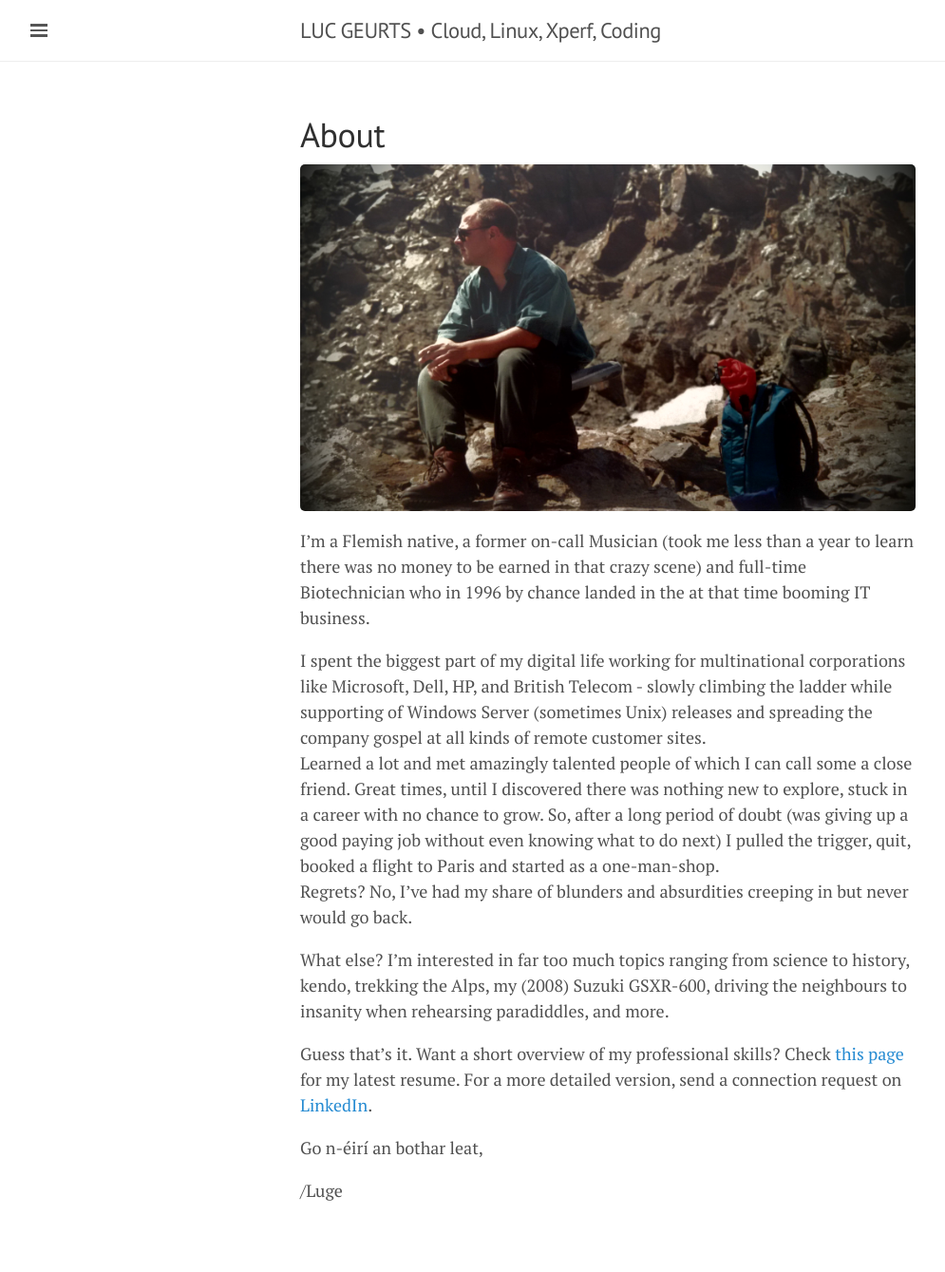
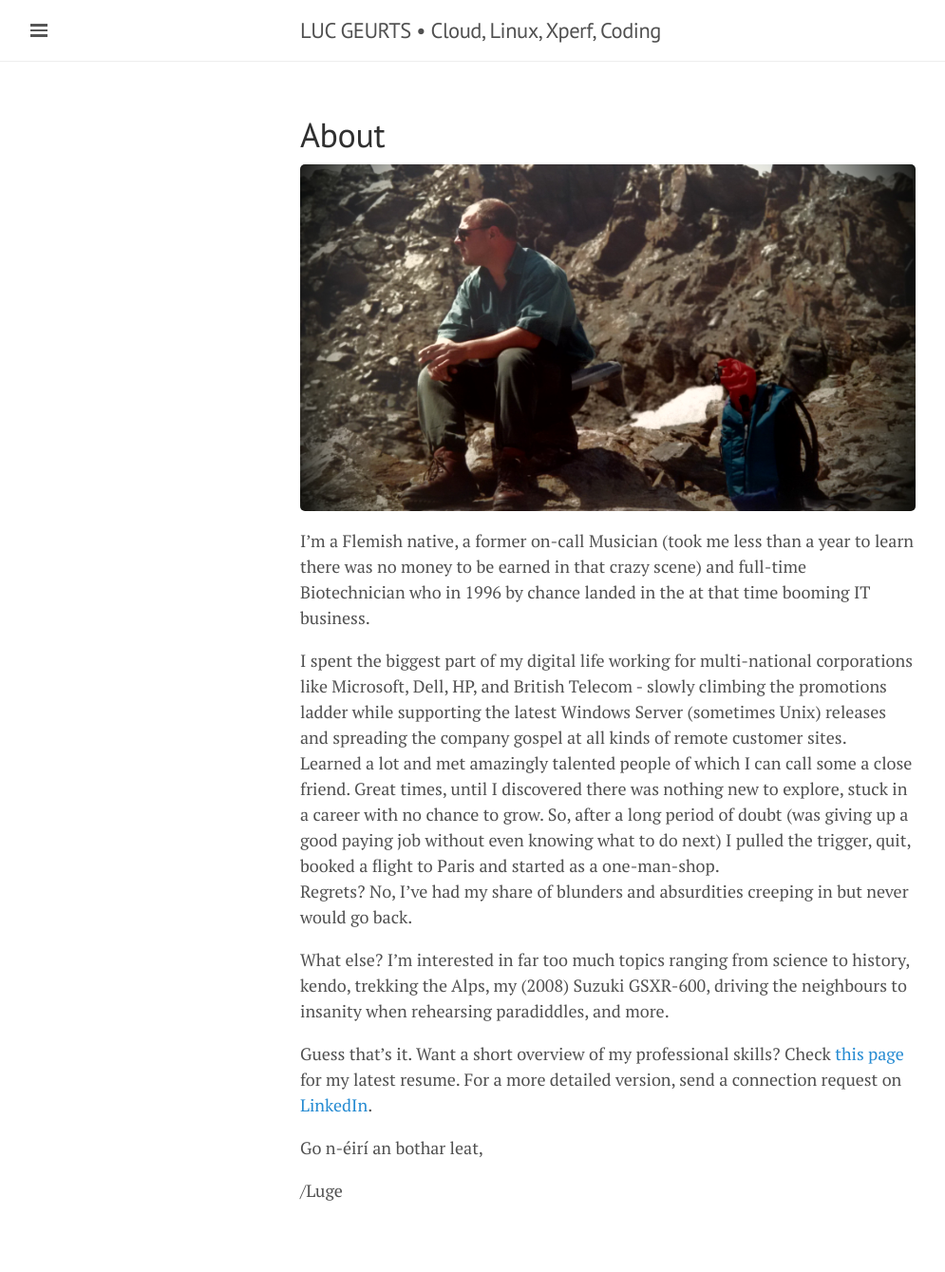
Before and after one commit to lgeurts/lgeurts.github.io, a Jekyll site: the page built from about.md, in a window 1280 px wide. Shown: the whole page at 95% size, without its empty margins (0-995 px from the left). Built offline with Jekyll 4.4.1, drawn with Linux system fonts in a browser that asks for light colours; nearby versions of some CDN libraries.

Commit message:
Update about.md

```diff
--- a/about.md
+++ b/about.md
@@ -7,7 +7,7 @@
 
 I’m a Flemish native, a former on-call Musician (took me less than a year to learn there was no money to be earned in that crazy scene) and full-time Biotechnician who in 1996 by chance landed in the at that time booming IT business.
 
-I spent the biggest part of my digital life working for multinational corporations like Microsoft, Dell, HP, and British Telecom - slowly climbing the ladder while supporting of Windows Server (sometimes Unix) releases and spreading the company gospel at all kinds of remote customer sites. <br> Learned a lot and met amazingly talented people of which I can call some a close friend. Great times, until I discovered there was nothing new to explore, stuck in a career with no chance to grow. So, after a long period of doubt (was giving up a good paying job without even knowing what to do next) I pulled the trigger, quit, booked a flight to Paris and started as a one-man-shop. <br>Regrets? No, I've had my share of blunders and absurdities creeping in but never would go back.
+I spent the biggest part of my digital life working for multi-national corporations like Microsoft, Dell, HP, and British Telecom - slowly climbing the promotions ladder while supporting the latest Windows Server (sometimes Unix) releases and spreading the company gospel at all kinds of remote customer sites. <br> Learned a lot and met amazingly talented people of which I can call some a close friend. Great times, until I discovered there was nothing new to explore, stuck in a career with no chance to grow. So, after a long period of doubt (was giving up a good paying job without even knowing what to do next) I pulled the trigger, quit, booked a flight to Paris and started as a one-man-shop. <br>Regrets? No, I've had my share of blunders and absurdities creeping in but never would go back.
 
 What else? I’m interested in far too much topics ranging from science to history, kendo, trekking the Alps, my (2008) Suzuki GSXR-600, driving the neighbours to insanity when rehearsing paradiddles, and more.
 
```
